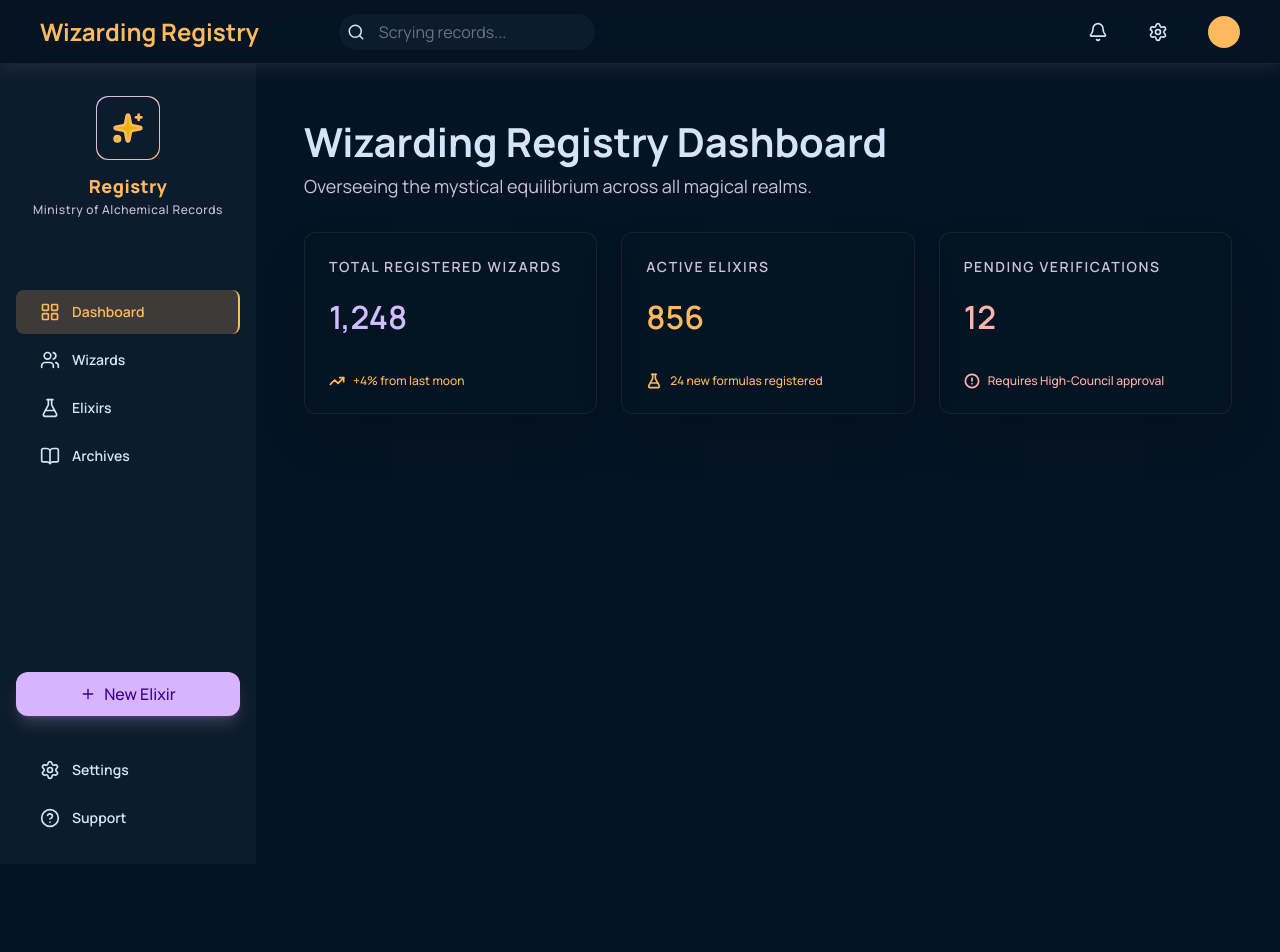
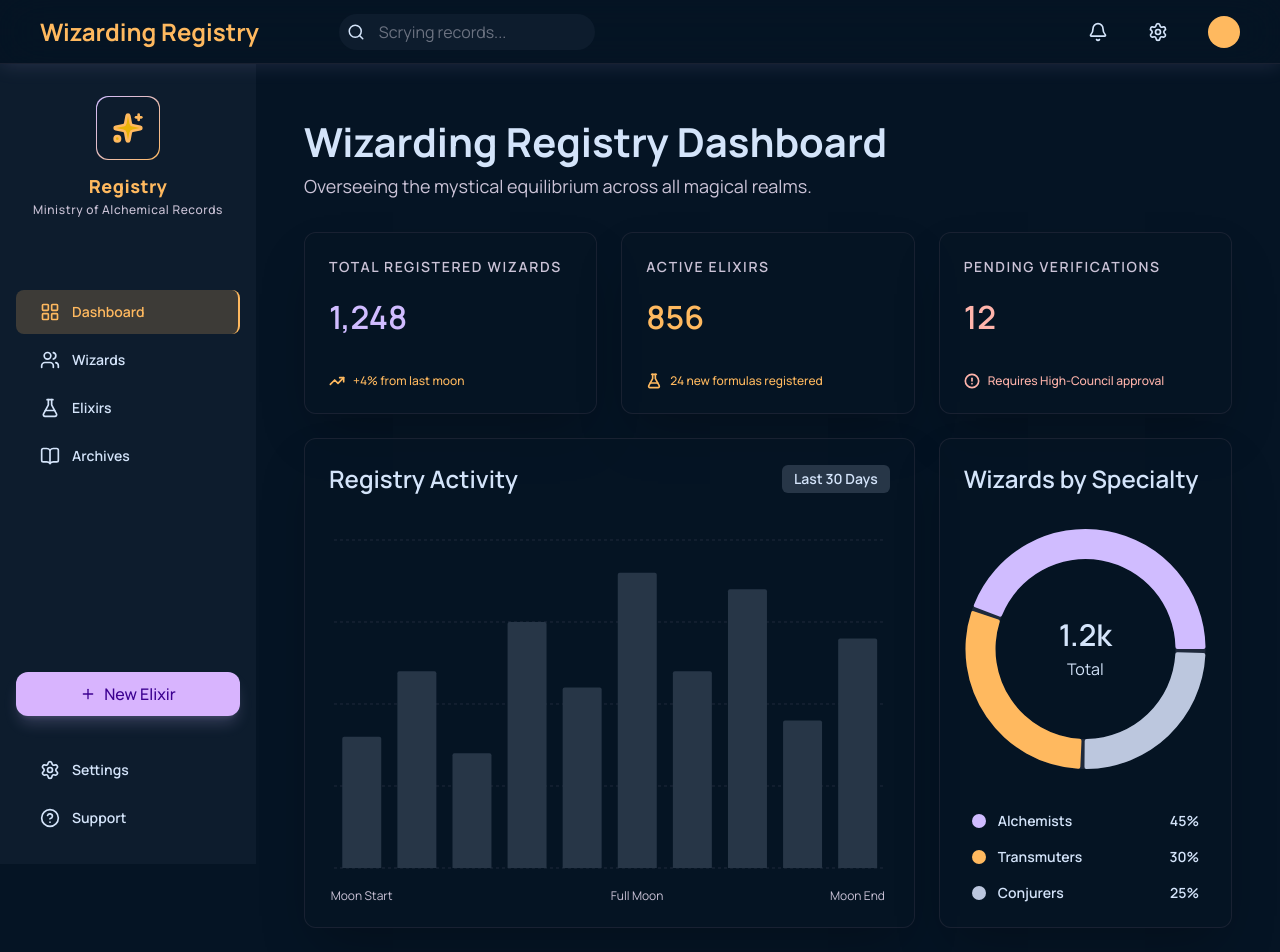
Before and after one commit to abdelrhman1812/wizards, a React (Vite) app: page / in a window 1280 px wide. Shown: the top 952 px of the page. Before the commit the page ends 864 px from the top, so only its background shows below. Built offline with nearby package versions, Linux system fonts and the light colour scheme.

Commit message:
implement charts component UI

```diff
--- a/src/components/dashboard/RegistryActivityChart.tsx
+++ b/src/components/dashboard/RegistryActivityChart.tsx
@@ -1,5 +1,72 @@
+import {
+  Bar,
+  BarChart,
+  CartesianGrid,
+  ResponsiveContainer,
+  Tooltip,
+  XAxis,
+  YAxis,
+} from "recharts";
+
+const data = [
+  { label: "Moon Start", value: 40 },
+  { label: "", value: 60 },
+  { label: "", value: 35 },
+  { label: "", value: 75 },
+  { label: "", value: 55 },
+  { label: "Full Moon", value: 90 },
+  { label: "", value: 60 },
+  { label: "", value: 85 },
+  { label: "", value: 45 },
+  { label: "Moon End", value: 70 },
+];
+
 const RegistryActivityChart = () => {
-  return <div>RegistryActivityChart</div>;
+  return (
+    <div
+      className="p-6 rounded-xl bg-background/80 shadow-2xl h-full flex flex-col border border-[#4944544D]"
+      style={{
+        boxShadow: "0 25px 50px -12px #00000040",
+      }}
+    >
+      <div className="flex justify-between items-center mb-6">
+        <h3 className="text-2xl font-semibold ">Registry Activity</h3>
+        <span className="text-sm font-semibold  bg-[#273647] py-1 px-3 rounded-md">
+          Last 30 Days
+        </span>
+      </div>
+      <div className="flex-1 w-full min-h-[300px] mt-4">
+        <ResponsiveContainer width="100%" height="100%">
+          <BarChart data={data} barCategoryGap="15%">
+            <CartesianGrid
+              vertical={false}
+              stroke="#1e293b"
+              strokeDasharray="3 3"
+            />
+            <XAxis
+              dataKey="label"
+              axisLine={false}
+              tickLine={false}
+              tick={{ fill: "#CBC3D7", fontSize: 12 }}
+              interval="preserveStartEnd"
+              dy={15}
+            />
+            <YAxis hide domain={[0, "dataMax + 10"]} />
+            <Tooltip
+              cursor={{ fill: "#1e293b", opacity: 0.4 }}
+              contentStyle={{
+                backgroundColor: "#0f172a",
+                borderColor: "#1e293b",
+                borderRadius: "8px",
+                color: "#d4e4fa",
+              }}
+            />
+            <Bar dataKey="value" fill="#273647" radius={[2, 2, 0, 0]} />
+          </BarChart>
+        </ResponsiveContainer>
+      </div>
+    </div>
+  );
 };
 
 export default RegistryActivityChart;
--- a/src/components/dashboard/WizardsBySpecialtyChart.tsx
+++ b/src/components/dashboard/WizardsBySpecialtyChart.tsx
@@ -1,5 +1,72 @@
+import { Cell, Pie, PieChart, ResponsiveContainer } from "recharts";
+
+const data = [
+  { name: "Alchemists", value: 45, color: "#D0BCFF" },
+  { name: "Transmuters", value: 30, color: "#FFB95F" },
+  { name: "Conjurers", value: 25, color: "#BCC7DE" },
+];
+
 const WizardsBySpecialtyChart = () => {
-  return <div>WizardsBySpecialtyChart</div>;
+  return (
+    <div
+      className="p-6 rounded-xl bg-background/80 shadow-2xl h-full flex flex-col border border-[#4944544D]"
+      style={{
+        boxShadow: "0 25px 50px -12px #00000040",
+      }}
+    >
+      <h3 className="text-2xl font-semibold  mb-6">Wizards by Specialty</h3>
+      <div className="relative flex-1 flex justify-center items-center min-h-[220px]">
+        <div className="absolute inset-0 flex flex-col justify-center items-center pointer-events-none">
+          <span className="text-3xl font-semibold ">1.2k</span>
+          <span className="  mt-1">Total</span>
+        </div>
+        <ResponsiveContainer width="100%" height={260}>
+          <PieChart>
+            <Pie
+              data={[{ value: 100 }]}
+              innerRadius={90}
+              outerRadius={120}
+              dataKey="value"
+              stroke="none"
+              fill="#1e293b"
+              isAnimationActive={false}
+            />
+            <Pie
+              data={data}
+              innerRadius={90}
+              outerRadius={120}
+              paddingAngle={2}
+              dataKey="value"
+              stroke="none"
+              cornerRadius={2}
+            >
+              {data.map((entry, index) => (
+                <Cell key={`cell-${index}`} fill={entry.color} />
+              ))}
+            </Pie>
+          </PieChart>
+        </ResponsiveContainer>
+      </div>
+
+      <div className="mt-8 space-y-4 px-2">
+        {data.map((item, index) => (
+          <div
+            key={index}
+            className="flex justify-between items-center text-sm"
+          >
+            <div className="flex items-center gap-3">
+              <span
+                className="w-3.5 h-3.5 rounded-full"
+                style={{ backgroundColor: item.color }}
+              />
+              <span className="text-sm font-semibold">{item.name}</span>
+            </div>
+            <span className="text-sm font-semibold">{item.value}%</span>
+          </div>
+        ))}
+      </div>
+    </div>
+  );
 };
 
 export default WizardsBySpecialtyChart;
--- a/src/pages/Dashboard.tsx
+++ b/src/pages/Dashboard.tsx
@@ -1,11 +1,23 @@
 import KPICards from "../components/dashboard/KPICards";
 import PageTitle from "../components/dashboard/PageTitle";
+import RegistryActivityChart from "../components/dashboard/RegistryActivityChart";
+import WizardsBySpecialtyChart from "../components/dashboard/WizardsBySpecialtyChart";
 
 const Dashboard = () => {
   return (
     <div className="p-4 sm:p-8">
       <PageTitle />
-      <KPICards />
+      <div className="mb-6">
+        <KPICards />
+      </div>
+      <div className="grid grid-cols-1 lg:grid-cols-3 gap-6">
+        <div className="lg:col-span-2">
+          <RegistryActivityChart />
+        </div>
+        <div className="lg:col-span-1">
+          <WizardsBySpecialtyChart />
+        </div>
+      </div>
     </div>
   );
 };
```
